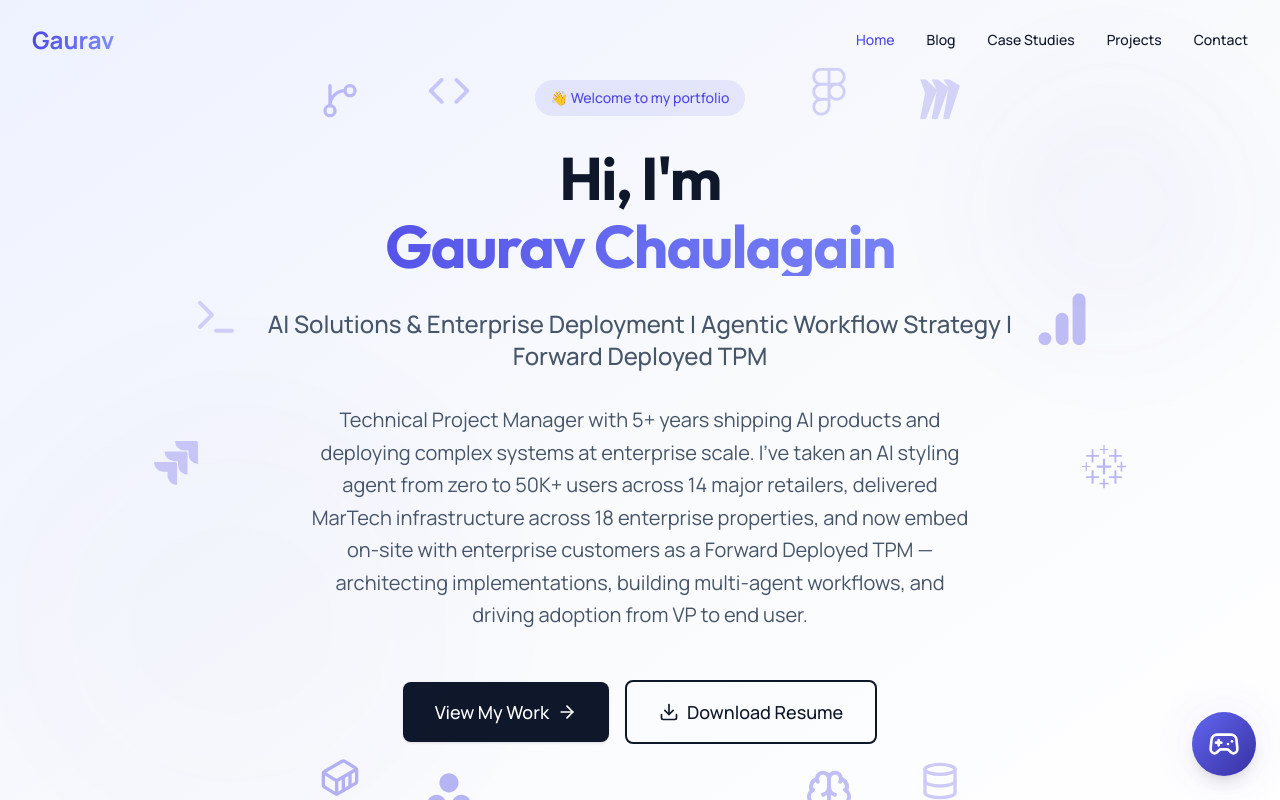
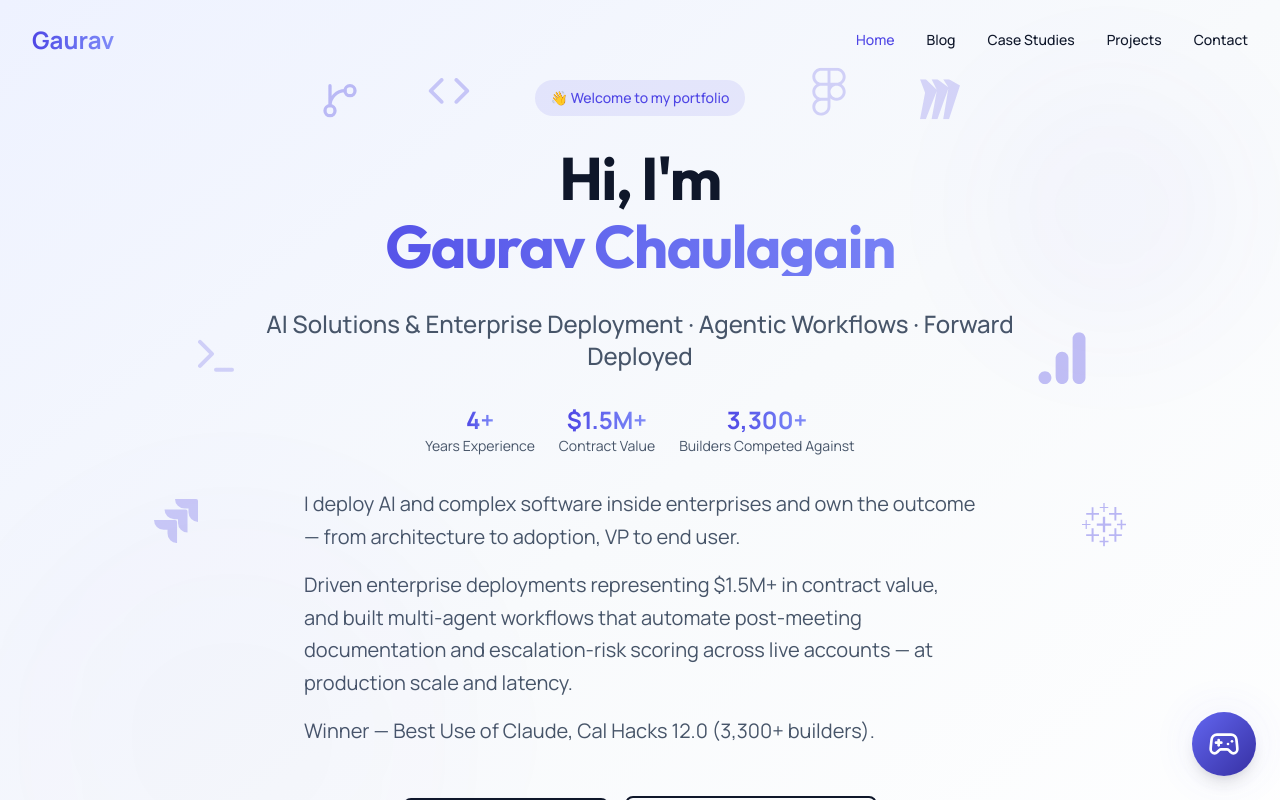
Before and after one commit to Gaurav890/portfolio, a Next.js app: page / in a window 1280 px wide. Shown: the top 800 px of the page. Built offline with nearby package versions, Linux system fonts and the light colour scheme.

Commit message:
updated hero

```diff
--- a/components/sections/HeroSection.tsx
+++ b/components/sections/HeroSection.tsx
@@ -83,13 +83,32 @@ export const HeroSection = () => {
             {personalInfo.tagline}
           </motion.p>
 
-          {/* Short Bio */}
-          <motion.p
-            className="body-lg max-w-2xl mx-auto"
+          {/* Stats */}
+          <motion.div
+            className="flex flex-wrap items-center justify-center gap-6 text-sm"
             variants={staggerItem}
           >
-            {personalInfo.shortBio}
-          </motion.p>
+            {[
+              { value: '4+', label: 'Years Experience' },
+              { value: '$1.5M+', label: 'Contract Value' },
+              { value: '3,300+', label: 'Builders Competed Against' },
+            ].map(({ value, label }) => (
+              <div key={label} className="flex flex-col items-center">
+                <span className="text-2xl font-bold gradient-text">{value}</span>
+                <span className="text-gray-text">{label}</span>
+              </div>
+            ))}
+          </motion.div>
+
+          {/* Short Bio */}
+          <motion.div
+            className="body-lg max-w-2xl mx-auto space-y-4 text-left"
+            variants={staggerItem}
+          >
+            {personalInfo.shortBio.split('\n\n').map((para, i) => (
+              <p key={i}>{para}</p>
+            ))}
+          </motion.div>
 
           {/* CTA Buttons */}
           <motion.div
--- a/lib/data/personal.ts
+++ b/lib/data/personal.ts
@@ -3,8 +3,8 @@ import { SocialLink } from '../types';
 export const personalInfo = {
   "name": "Gaurav Chaulagain",
   "title": "Forward Deployed TPM",
-  "tagline": "AI Solutions & Enterprise Deployment | Agentic Workflow Strategy | Forward Deployed TPM",
-  "shortBio": "Technical Project Manager with 5+ years shipping AI products and deploying complex systems at enterprise scale. I’ve taken an AI styling agent from zero to 50K+ users across 14 major retailers, delivered MarTech infrastructure across 18 enterprise properties, and now embed on-site with enterprise customers as a Forward Deployed TPM — architecting implementations, building multi-agent workflows, and driving adoption from VP to end user.",
+  "tagline": "AI Solutions & Enterprise Deployment · Agentic Workflows · Forward Deployed",
+  "shortBio": "I deploy AI and complex software inside enterprises and own the outcome — from architecture to adoption, VP to end user.\n\nDriven enterprise deployments representing $1.5M+ in contract value, and built multi-agent workflows that automate post-meeting documentation and escalation-risk scoring across live accounts — at production scale and latency.\n\nWinner — Best Use of Claude, Cal Hacks 12.0 (3,300+ builders).",
   "fullBio": "I sit at the intersection of AI product, technical delivery, and customer-facing execution. My work spans the full stack of what it means to bring hard technology to production.\n\nCurrently as a Forward Deployed TPM at FleetPanda, I own end-to-end implementation for 7 enterprise fuel distributor accounts ($1.24M CARR). I embed on-site to map dispatch workflows, architect tailored solutions, and drive user adoption — and I’ve built a multi-agent system inside my own implementation workflow to scale quality without losing per-customer depth.\n\nBefore that, I was PM for the AI Stylist conversational agent at fAIshion Inc. — driving task success from 62% to 81%, building the evaluation framework, and taking the product from internal alpha to 50K+ users across ZARA, Nordstrom, H&M, Lululemon, and 10+ other major retailers in 18 weeks.\n\nAcross 5+ years I’ve also delivered MarTech SaaS for 18+ enterprise properties at WP Creative, built observability and reliability infrastructure at Hazesoft, won ‘Best Use of Claude’ at UC Berkeley’s Cal Hacks 12.0, and hold an MS in Computer Science. I build agentic workflows with MCP servers, prototype with Claude and Cursor, and mentor students in product and engineering.",
   "location": "San Francisco Bay Area, CA",
   "email": "gauravchaulagain0@gmail.com",
```
